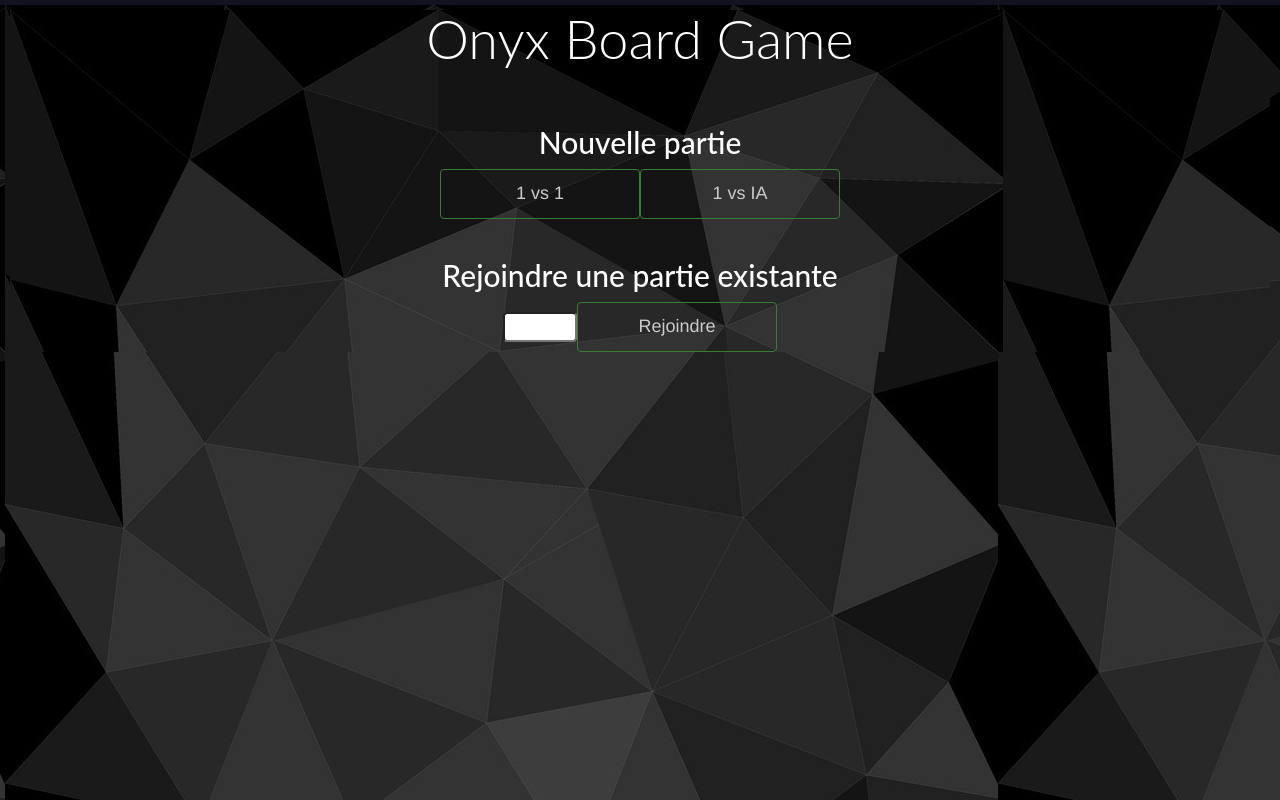
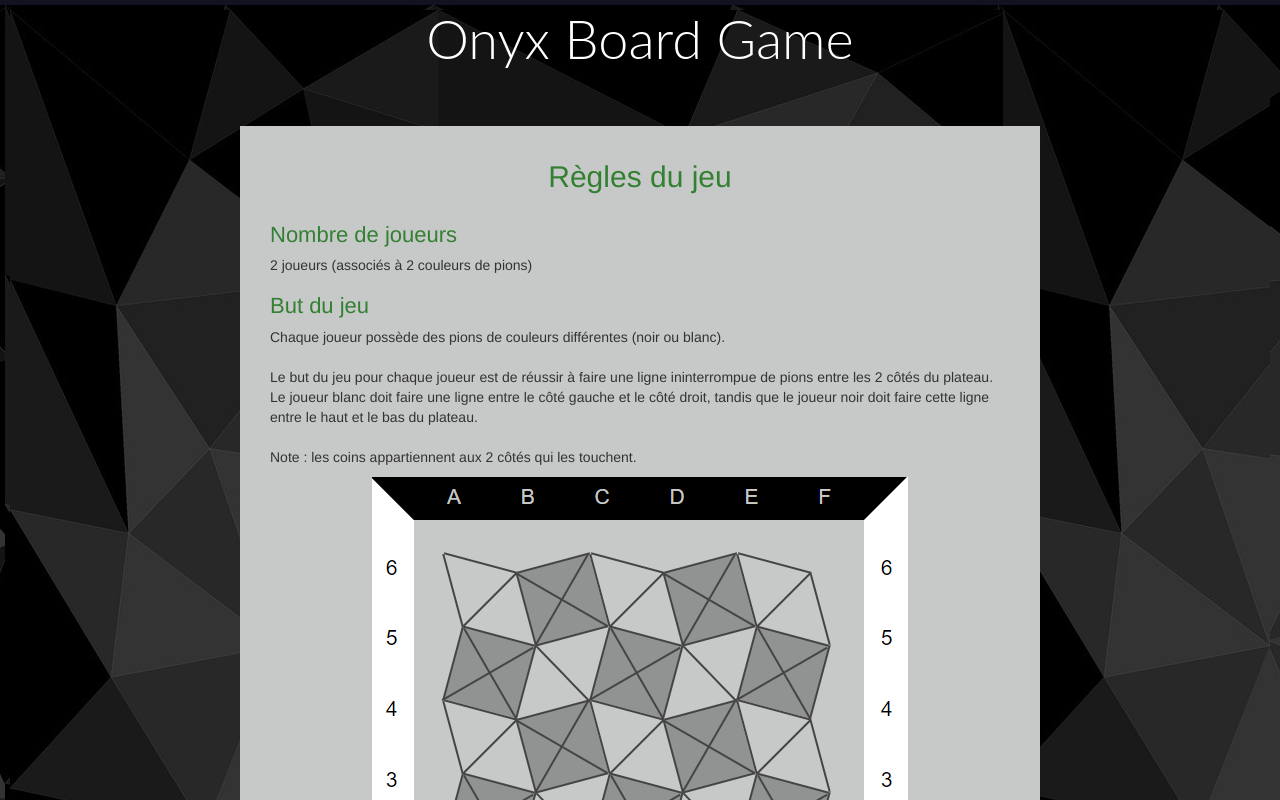
Before and after one commit to JulieC35/IA-front, an Angular app: page /rules in a window 1280 px wide. Before the commit this address led to /home. Shown: the top 800 px of the page. Built offline with nearby package versions, Linux system fonts and the light colour scheme.

Commit message:
Commencement page règles

```diff
--- a/src/app/accueil-view/accueil-view.component.css
+++ b/src/app/accueil-view/accueil-view.component.css
@@ -1,4 +1,41 @@
-#lancerPartie, #rejoindrePartie{
+
+.accueil
+{
+  width: 100%;
+  display: flex;
+  flex-direction: column;
+  justify-content: center;
+  align-items: center;
+}
+.accueil-bloc
+{
+  display: flex;
+  flex-direction: column;
+  justify-content: center;
+  align-items: center;
+  margin-bottom: 20px;
+}
+.accueil-bloc-buttons
+{
+  display: flex;
+  align-items: center;
+}
+.accueil-bloc-buttons button
+{
+  margin: 0 10px;
+}
+
+.accueil-bloc-buttons input
+{
+  width: 150px;
+  height: 40px;
+  border: 1px solid #338033;
+  padding: 10px;
+}
+
+/*
+#lancerPartie, #rejoindrePartie
+{
   margin: 40px;
   text-align: center;
 }
@@ -7,5 +44,5 @@
 	width: 140px;
 	height: 50px;
 	border: 1px solid #338033;
-
 }
+*/
--- a/src/app/accueil-view/accueil-view.component.html
+++ b/src/app/accueil-view/accueil-view.component.html
@@ -1,13 +1,26 @@
-<div id="selection">
-  <div id="lancerPartie">
+<div class="accueil">
+
+  <div class="accueil-bloc">
+    <h2>Règles du jeu</h2>
+    <div class="accueil-bloc-buttons">
+      <button (click)="regle()">Voir les règles</button>
+    </div>
+  </div>
+
+  <div class="accueil-bloc" id="lancerPartie">
     <h2>Nouvelle partie</h2>
-    <button (click)="human()">1 vs 1</button>
-    <button (click)="ia()">1 vs IA</button>
+    <div class="accueil-bloc-buttons">
+      <button (click)="human()">1 vs 1</button>
+      <button (click)="ia()">1 vs IA</button>
+    </div>
   </div>
-  <div id="rejoindrePartie">
+
+  <div class="accueil-bloc" id="rejoindrePartie">
     <h2>Rejoindre une partie existante</h2>
-    <input type="number" [(ngModel)]="idPartie" min="1000" max="9999">
     <!--<label>{{idPartie}}</label>-->
-    <button (click)="getPartie()">Rejoindre</button>
+    <div class="accueil-bloc-buttons">
+      <input type="number" [(ngModel)]="idPartie" min="1000" max="9999">
+      <button (click)="getPartie()">Rejoindre</button>
+    </div>
   </div>
 </div>
--- a/src/app/accueil-view/accueil-view.component.ts
+++ b/src/app/accueil-view/accueil-view.component.ts
@@ -67,4 +67,8 @@ export class AccueilViewComponent implements OnInit {
     return Math.floor(Math.random() * (max - min + 1) + min);
   }
 
+  regle() {
+    this.router.navigate(['rules'])
+  }
+
 }
--- a/src/app/party-win/party-win.component.ts
+++ b/src/app/party-win/party-win.component.ts
@@ -1,6 +1,6 @@
 import { Component, OnInit } from '@angular/core';
 import {Router} from '@angular/router';
-import {ServeurService} from "../services/serveur.service";
+import {ServeurService} from '../services/serveur.service';
 
 @Component({
   selector: 'app-party-win',
--- /dev/null
+++ b/src/app/rules-view/rules-view.component.css
@@ -0,0 +1,49 @@
+.rules-view
+{
+  display: flex;
+  justify-content: center;
+  width: 100%;
+  padding: 0 30px 30px;
+
+  --backgroundColor: #c6c9c7;
+  --titleColor: #338033;
+  --subtitleColor: #338033;
+  --textColor: #333333;
+}
+  .rules-view-container
+  {
+    background: var(--backgroundColor);
+    width: 100%;
+    max-width: 800px;
+    padding: 30px;
+  }
+    .rules-view-title
+    {
+      width: 100%;
+      text-align: center;
+      font-size: 30px;
+      color: var(--titleColor);
+      margin-bottom: 20px;
+    }
+    .rules-view-subtitle
+    {
+      font-size: 22px;
+      color: var(--subtitleColor);
+      margin-bottom: 5px;
+      margin-top: 15px;
+    }
+    .rules-view-text
+    {
+      color: var(--textColor);
+    }
+
+    .rules-view-images
+    {
+      display: flex;
+      justify-content: center;
+      margin: 10px 0;
+    }
+      .rules-view-image
+      {
+        margin: 0 5px;
+      }
--- /dev/null
+++ b/src/app/rules-view/rules-view.component.html
@@ -0,0 +1,48 @@
+<div class="rules-view">
+  <div class="rules-view-container">
+
+    <div class="rules-view-title">Règles du jeu</div>
+
+    <div class="rules-view-subtitle">Nombre de joueurs</div>
+    <div class="rules-view-text">
+      2 joueurs (associés à 2 couleurs de pions)
+    </div>
+
+    <div class="rules-view-subtitle">But du jeu</div>
+    <div class="rules-view-text">
+      Chaque joueur possède des pions de couleurs différentes (noir ou blanc).<br><br>
+
+      Le but du jeu pour chaque joueur est de réussir à faire une ligne ininterrompue de pions entre les 2 côtés du plateau. Le joueur blanc doit faire une ligne entre le côté gauche et le côté droit, tandis que le joueur noir doit faire cette ligne entre le haut et le bas du plateau.<br><br>
+
+      Note : les coins appartiennent aux 2 côtés qui les touchent.
+    </div>
+
+    <div class="rules-view-images">
+      <img src="../../images/rules/board.PNG" alt="Board image" class="rules-view-image" />
+    </div>
+
+    <div class="rules-view-subtitle">Règles de placement des pions</div>
+    <div class="rules-view-text">
+      Le plateau est composé de carrés et de losanges. Chaque carré est coupé en son milieu par un losange. On peut poser les pions sur à peu près n’importe quelle intersection du plateau. Il s’agit soit des coins des carrés, soit de leur centre. <br><br>
+
+      <i>Attention</i>, on ne peut pas poser de pion au centre d’un carré si l’un de ses coins est déjà occupé par un autre pion !
+    </div>
+
+    <div class="rules-view-subtitle">Règles de capture</div>
+    <div class="rules-view-text">
+      Si le centre d’un carré est inoccupé et qu’un joueur place un pion sur le dernier coin libre du carré, de façon à ce que la configuration soit telle que le montre la figure suivante, alors les deux pions adverses sont capturés.
+    </div>
+
+    <div class="rules-view-images">
+      <img src="../../images/rules/board.PNG" alt="Capture 1" class="rules-view-image" />
+    </div>
+
+    <div class="rules-view-text">
+      Il est possible de capture 4 pions d’un coup si le pion placé ferme de carré dans la même configuration :<br><br>
+    </div>
+
+    <div class="rules-view-images">
+      <img src="../../images/rules/board.PNG" alt="Capture 2" class="rules-view-image" />
+    </div>
+  </div>
+</div>
--- /dev/null
+++ b/src/app/rules-view/rules-view.component.ts
@@ -0,0 +1,17 @@
+import { Component, OnInit } from '@angular/core';
+import { ServeurService } from '../services/serveur.service';
+import { Router } from '@angular/router';
+
+@Component({
+  selector: 'app-rules-view',
+  templateUrl: './rules-view.component.html',
+  styleUrls: ['./rules-view.component.css']
+})
+
+export class RulesViewComponent implements OnInit {
+
+  constructor(private serveurService: ServeurService, private router: Router) { }
+
+  ngOnInit(): void { }
+
+}
```
Also changed, not shown: src/app/app.module.ts (+6 -3 lines), src/images/rules/board.PNG (added).
